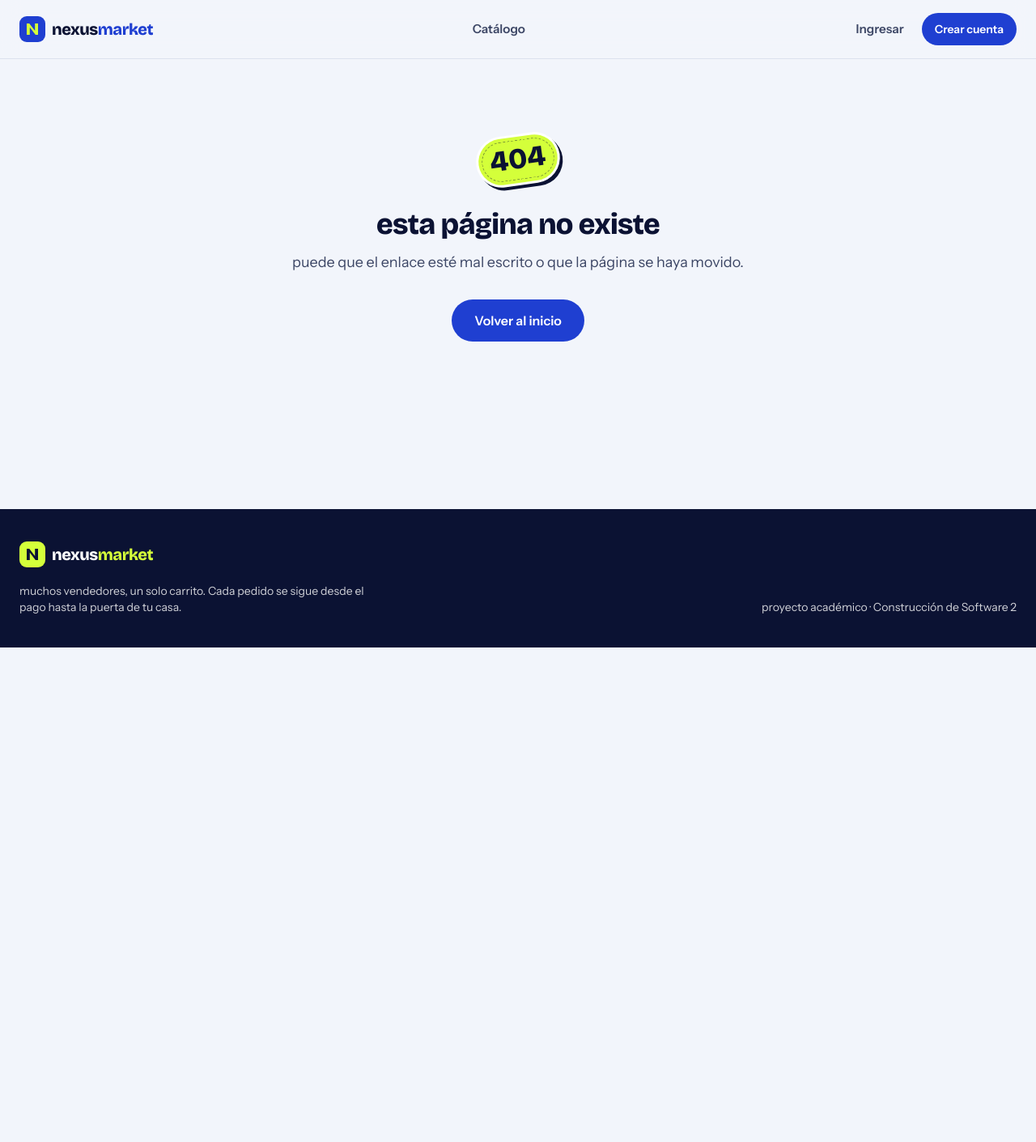
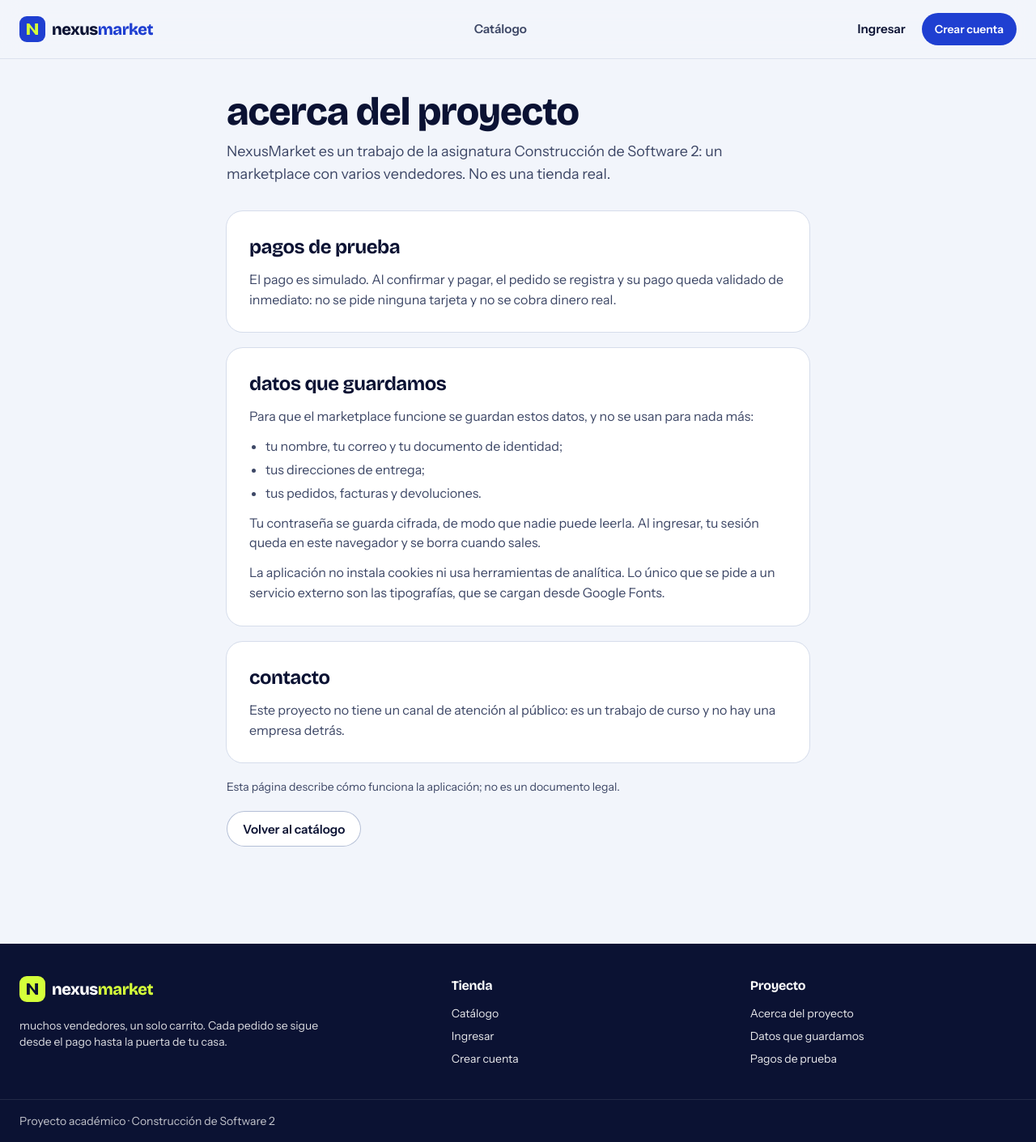
Before and after one commit to jmfragua/NexusmarketApplication, a React (Vite) app in the folder frontend/: page /acerca in a window 1280 px wide. Shown: the whole page at 81% size. Before the commit the page ends 800 px from the top, so only its background shows below. Built offline with nearby package versions, Linux system fonts and the light colour scheme; no server answers.

Commit message:
Simplifica la cabecera, marca la página activa y añade pie con enlaces útiles

```diff
--- a/frontend/src/app/App.tsx
+++ b/frontend/src/app/App.tsx
@@ -1,6 +1,7 @@
 import { lazy, Suspense, type ReactNode } from 'react'
 import { Route, Routes } from 'react-router-dom'
 import { LoadingRows } from '@/components/ui/States'
+import { AboutPage } from '@/features/about/AboutPage'
 import { AccountPage } from '@/features/account/AccountPage'
 import { LoginPage } from '@/features/auth/LoginPage'
 import { RegisterPage } from '@/features/auth/RegisterPage'
@@ -43,6 +44,7 @@ export function App() {
       <Route element={<StoreLayout />}>
         <Route index element={<CatalogPage />} />
         <Route path="productos/:productId" element={<ProductPage />} />
+        <Route path="acerca" element={<AboutPage />} />
         <Route path="ingresar" element={<GuestOnly><LoginPage /></GuestOnly>} />
         <Route path="registro" element={<GuestOnly><RegisterPage /></GuestOnly>} />
         <Route path="carrito" element={buyer(<CartPage />)} />
--- /dev/null
+++ b/frontend/src/features/about/AboutPage.tsx
@@ -0,0 +1,71 @@
+import { useEffect, type ReactNode } from 'react'
+import { useLocation } from 'react-router-dom'
+import { ButtonLink } from '@/components/ui/Button'
+import { PageHeader } from '@/components/ui/PageHeader'
+
+function Section({ id, title, children }: { id: string; title: string; children: ReactNode }) {
+  return (
+    <section id={id} aria-labelledby={`${id}-title`} className="scroll-mt-24 rounded-[var(--radius-card)] bg-card p-6 ring-1 ring-line sm:p-7">
+      <h2 id={`${id}-title`} className="text-2xl font-bold">
+        {title}
+      </h2>
+      <div className="mt-3 grid gap-3 text-ink-soft">{children}</div>
+    </section>
+  )
+}
+
+/**
+ * Plain statements about this project, nothing more: what it is, how the payment works and which
+ * data it keeps. Every line describes what the application does today; it is not a legal text.
+ */
+export function AboutPage() {
+  const { hash } = useLocation()
+  useEffect(() => {
+    if (hash.length > 1) document.getElementById(decodeURIComponent(hash.slice(1)))?.scrollIntoView()
+  }, [hash])
+
+  return (
+    <div className="mx-auto max-w-3xl px-4 py-10 sm:px-6">
+      <PageHeader
+        title="acerca del proyecto"
+        description="NexusMarket es un trabajo de la asignatura Construcción de Software 2: un marketplace con varios vendedores. No es una tienda real."
+      />
+      <div className="grid gap-5">
+        <Section id="pagos" title="pagos de prueba">
+          <p>
+            El pago es simulado. Al confirmar y pagar, el pedido se registra y su pago queda validado de inmediato: no se pide ninguna
+            tarjeta y no se cobra dinero real.
+          </p>
+        </Section>
+
+        <Section id="datos" title="datos que guardamos">
+          <p>Para que el marketplace funcione se guardan estos datos, y no se usan para nada más:</p>
+          <ul className="grid list-disc gap-1 pl-5">
+            <li>tu nombre, tu correo y tu documento de identidad;</li>
+            <li>tus direcciones de entrega;</li>
+            <li>tus pedidos, facturas y devoluciones.</li>
+          </ul>
+          <p>
+            Tu contraseña se guarda cifrada, de modo que nadie puede leerla. Al ingresar, tu sesión queda en este navegador y se borra
+            cuando sales.
+          </p>
+          <p>
+            La aplicación no instala cookies ni usa herramientas de analítica. Lo único que se pide a un servicio externo son las
+            tipografías, que se cargan desde Google Fonts.
+          </p>
+        </Section>
+
+        <Section id="contacto" title="contacto">
+          <p>Este proyecto no tiene un canal de atención al público: es un trabajo de curso y no hay una empresa detrás.</p>
+        </Section>
+
+        <p className="text-sm text-ink-soft">Esta página describe cómo funciona la aplicación; no es un documento legal.</p>
+        <div>
+          <ButtonLink to="/" variant="outline">
+            Volver al catálogo
+          </ButtonLink>
+        </div>
+      </div>
+    </div>
+  )
+}
--- a/frontend/src/layouts/StoreLayout.tsx
+++ b/frontend/src/layouts/StoreLayout.tsx
@@ -1,4 +1,4 @@
-import { NavLink, Outlet, useNavigate } from 'react-router-dom'
+import { Link, NavLink, Outlet, useNavigate } from 'react-router-dom'
 import { ButtonLink } from '@/components/ui/Button'
 import { buttonClass } from '@/components/ui/buttonStyles'
 import { Logo } from '@/components/Logo'
@@ -7,10 +7,19 @@ import { useCart } from '@/features/cart/queries'
 import { cn } from '@/lib/cn'
 import { roleLabel } from '@/lib/labels'
 
+// The page you are on is marked with a soft pill, never with a filled button: the only filled
+// button of the header is the main call to action.
 const navLink = ({ isActive }: { isActive: boolean }) =>
   cn(
     'rounded-full px-3.5 py-2 text-[0.95rem] font-semibold transition-colors',
-    isActive ? 'bg-ink text-white' : 'text-ink-soft hover:bg-ink/6 hover:text-ink',
+    isActive ? 'bg-cobalt-wash text-cobalt-deep' : 'text-ink-soft hover:bg-ink/6 hover:text-ink',
+  )
+
+// "Ingresar" is a plain text link: underlined on hover, on focus and on its own page.
+const textLink = ({ isActive }: { isActive: boolean }) =>
+  cn(
+    'rounded-full px-3 py-2 text-[0.95rem] font-semibold text-ink underline-offset-[6px] decoration-2 decoration-cobalt hover:underline focus-visible:underline',
+    isActive && 'underline',
   )
 
 function CartLink() {
@@ -20,7 +29,10 @@ function CartLink() {
     <NavLink
       to="/carrito"
       className={({ isActive }) =>
-        cn('relative inline-flex h-11 items-center gap-2 rounded-full px-4 font-semibold ring-1 ring-inset transition-colors', isActive ? 'bg-ink text-white ring-ink' : 'bg-card ring-line-strong hover:ring-ink')
+        cn(
+          'relative inline-flex h-11 items-center gap-2 rounded-full px-4 font-semibold ring-1 ring-inset transition-colors',
+          isActive ? 'bg-cobalt-wash text-cobalt-deep ring-cobalt' : 'bg-card ring-line-strong hover:ring-ink',
+        )
       }
       aria-label={count > 0 ? `Carrito, ${count} ${count === 1 ? 'producto' : 'productos'}` : 'Carrito vacío'}
     >
@@ -45,7 +57,7 @@ function AccountArea() {
   if (!session) {
     return (
       <div className="flex items-center gap-1 sm:gap-2">
-        <NavLink to="/ingresar" className={navLink}>
+        <NavLink to="/ingresar" className={textLink}>
           Ingresar
         </NavLink>
         <ButtonLink to="/registro" variant="primary" size="sm" className="h-10 max-sm:px-3.5">
@@ -77,6 +89,76 @@ function AccountArea() {
         Salir
       </button>
     </div>
+  )
+}
+
+const footerLink =
+  'rounded-sm text-white/90 underline-offset-4 decoration-lime decoration-2 hover:text-white hover:underline focus-visible:underline'
+
+function Footer() {
+  const { session } = useSession()
+  return (
+    <footer className="mt-20 bg-ink text-white/85">
+      <div className="mx-auto grid max-w-7xl gap-10 px-4 py-10 sm:px-6 md:grid-cols-[1.5fr_1fr_1fr]">
+        <div>
+          <Logo inverted />
+          <p className="mt-3 max-w-sm text-sm">muchos vendedores, un solo carrito. Cada pedido se sigue desde el pago hasta la puerta de tu casa.</p>
+        </div>
+        <nav aria-label="Tienda">
+          <h2 className="font-display text-base font-bold text-white">Tienda</h2>
+          <ul className="mt-3 grid gap-2 text-sm">
+            <li>
+              <Link to="/" className={footerLink}>
+                Catálogo
+              </Link>
+            </li>
+            {session ? (
+              <li>
+                <Link to={session.role === 'BUYER' ? '/pedidos' : roleHome[session.role]} className={footerLink}>
+                  {session.role === 'BUYER' ? 'Mis pedidos' : 'Mi panel'}
+                </Link>
+              </li>
+            ) : (
+              <>
+                <li>
+                  <Link to="/ingresar" className={footerLink}>
+                    Ingresar
+                  </Link>
+                </li>
+                <li>
+                  <Link to="/registro" className={footerLink}>
+                    Crear cuenta
+                  </Link>
+                </li>
+              </>
+            )}
+          </ul>
+        </nav>
+        <nav aria-label="Proyecto">
+          <h2 className="font-display text-base font-bold text-white">Proyecto</h2>
+          <ul className="mt-3 grid gap-2 text-sm">
+            <li>
+              <Link to="/acerca" className={footerLink}>
+                Acerca del proyecto
+              </Link>
+            </li>
+            <li>
+              <Link to="/acerca#datos" className={footerLink}>
+                Datos que guardamos
+              </Link>
+            </li>
+            <li>
+              <Link to="/acerca#pagos" className={footerLink}>
+                Pagos de prueba
+              </Link>
+            </li>
+          </ul>
+        </nav>
+      </div>
+      <div className="border-t border-white/10">
+        <p className="mx-auto max-w-7xl px-4 py-4 text-sm text-white/75 sm:px-6">Proyecto académico · Construcción de Software 2</p>
+      </div>
+    </footer>
   )
 }
 
@@ -131,17 +213,7 @@ export function StoreLayout() {
       <main id="contenido" className="flex-1">
         <Outlet />
       </main>
-      <footer className="mt-20 bg-ink text-white/80">
-        <div className="mx-auto grid max-w-7xl gap-6 px-4 py-10 sm:px-6 md:grid-cols-[1.4fr_1fr]">
-          <div>
-            <Logo inverted />
-            <p className="mt-3 max-w-md text-sm">
-              muchos vendedores, un solo carrito. Cada pedido se sigue desde el pago hasta la puerta de tu casa.
-            </p>
-          </div>
-          <p className="self-end text-sm md:text-right">proyecto académico · Construcción de Software 2</p>
-        </div>
-      </footer>
+      <Footer />
     </div>
   )
 }
```
Also changed, not shown: 2 other files (tests, documents, lock files or other folders).
